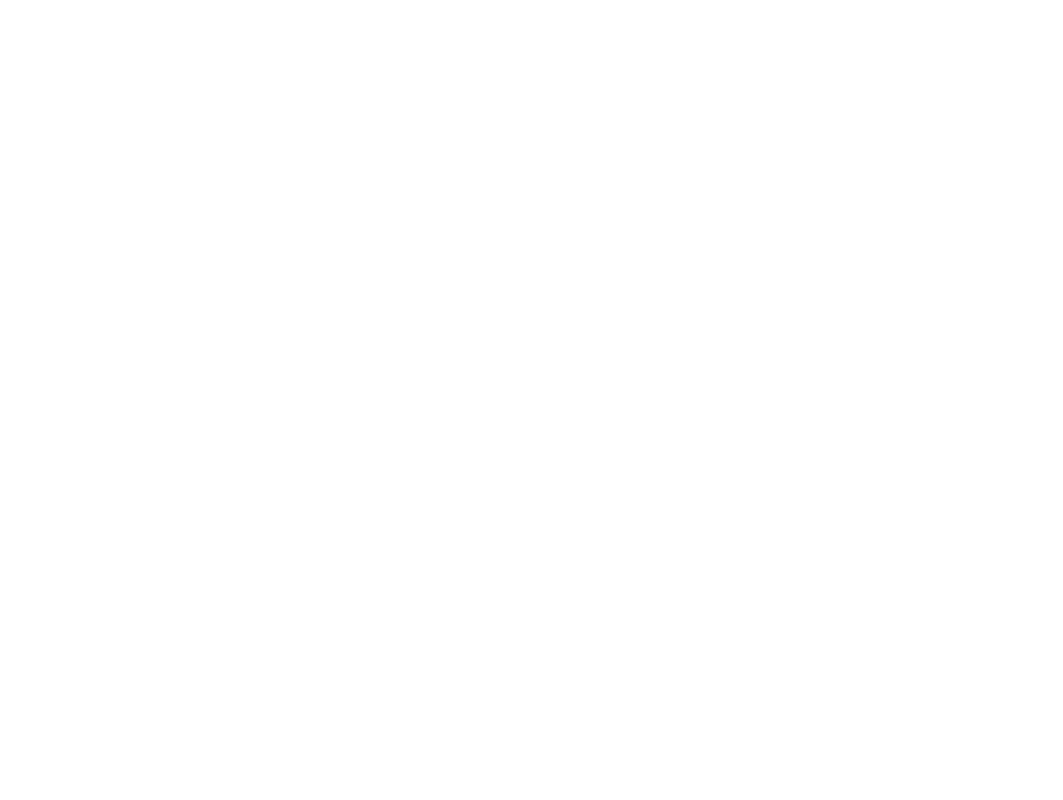
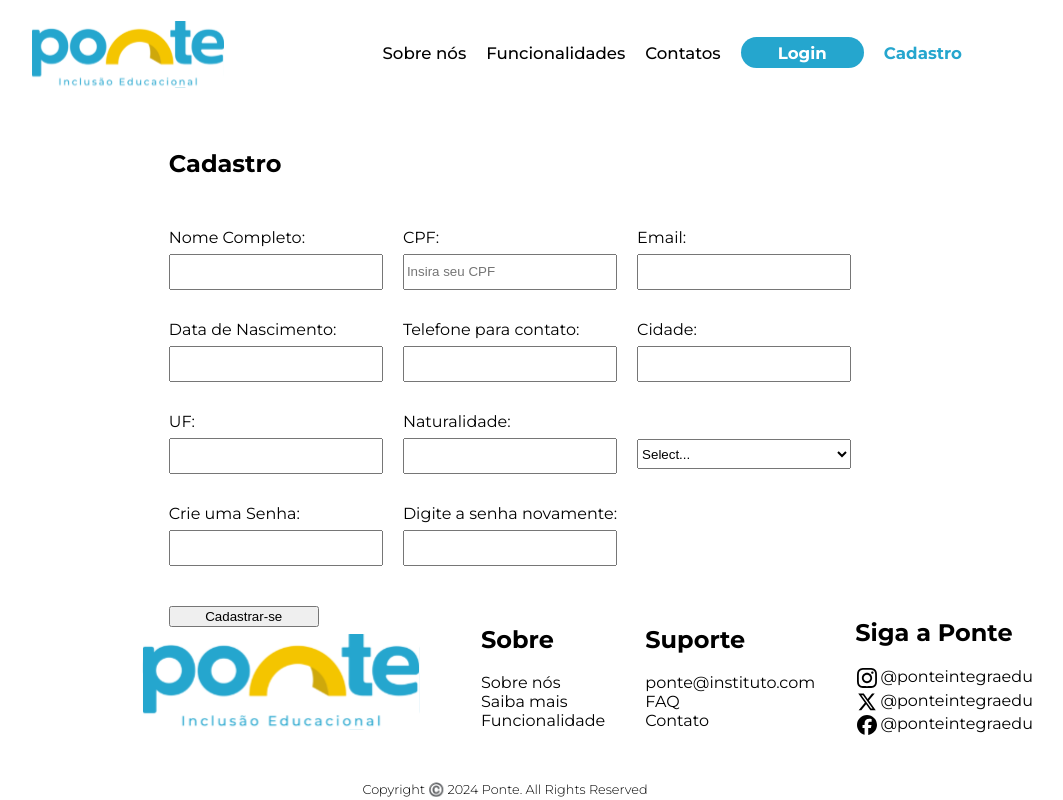
Before and after one commit to Melobreno/Ponte-InclusaoEdu, a React (Vite) app in the folder Ponte/: page /Form in a window 1280 px wide. Before the commit this address had no page. Shown: the whole page, without its empty margins (135-1198 px from the left). Built offline with nearby package versions, Linux system fonts and the light colour scheme.

Commit message:
feat: Construção do componente de formulário e ajuste de posicionamento do componente footer

```diff
--- a/Ponte/package.json
+++ b/Ponte/package.json
@@ -13,6 +13,7 @@
   "dependencies": {
     "react": "^18.3.1",
     "react-dom": "^18.3.1",
+    "react-hook-form": "^7.52.1",
     "react-router-dom": "^6.25.1",
     "styled-components": "^6.1.12"
   },
--- a/Ponte/src/App.jsx
+++ b/Ponte/src/App.jsx
@@ -1,4 +1,4 @@
-import AppRoutes from "./Pages/Routes/AppRoutes.jsx";
+import AppRoutes from "./Routes/AppRoutes";
 function App() {
   return (
     <>
--- a/Ponte/src/Components/molecules/Footer/Footer.jsx
+++ b/Ponte/src/Components/molecules/Footer/Footer.jsx
@@ -6,7 +6,7 @@ import insta from "../../../Assets/instagram.svg";
 
 function Footer() {
   return (
-    <>
+    <S.Section>
       <S.Container>
         <div>
           <img src={img} alt="" />
@@ -44,7 +44,7 @@ function Footer() {
       <S.TextComple>
         <p>Copyright ©️ 2024 Ponte. All Rights Reserved</p>
       </S.TextComple>
-    </>
+    </S.Section>
   );
 }
 export default Footer;
--- a/Ponte/src/Components/molecules/Footer/footerStyle.jsx
+++ b/Ponte/src/Components/molecules/Footer/footerStyle.jsx
@@ -60,3 +60,11 @@ export const TextComple = styled.div`
     font-family: "Montserrat", sans-serif;
   }
 `;
+
+export const Section = styled.section`
+  width: 100%;
+  justify-content: center;
+  margin: 0 auto;
+  position: fixed;
+  bottom: 0;
+`;
--- /dev/null
+++ b/Ponte/src/Components/molecules/Form/index.jsx
@@ -0,0 +1,81 @@
+import { useForm } from "react-hook-form";
+import * as S from "./style";
+function Form() {
+  const { register, handleSubmit } = useForm();
+  function onSubmit(userData) {
+    console.log(userData);
+  }
+  return (
+    <S.FormSection>
+      <form onSubmit={handleSubmit(onSubmit)} className="formContainer">
+        <h1>Cadastro</h1>
+        <div className="formDiv">
+          <label>
+            Nome Completo:
+            <input type="text" {...register("Nome")} />
+          </label>
+
+          <label>
+            CPF:
+            <input
+              type="text"
+              placeholder="Insira seu CPF"
+              {...register("cpf")}
+            />
+          </label>
+
+          <label>
+            Email:
+            <input type="text" id="inputEmail" {...register("email")} />
+          </label>
+          <label>
+            Data de Nascimento:
+            <input type="text" id="inputData" {...register("nasc")} />
+          </label>
+          <label>
+            Telefone para contato:
+            <input type="text" id="inputCont" {...register("contato")} />
+          </label>
+
+          <label>
+            Cidade:
+            <input type="text" id="" {...register("cidade")} />
+          </label>
+          <label>
+            UF:
+            <input type="text" id="inputUf" {...register("UF")} />
+          </label>
+          <label>
+            Naturalidade:
+            <input type="text" id="inputNat" {...register("UF")} />
+          </label>
+          <select
+            name="selectSex"
+            id="selectSex"
+            {...register("sexo", { required: true })}
+          >
+            <option value="0">Select...</option>
+            <option value="Masc">Masculino</option>
+            <option value="Fem">Feminino</option>
+            <option value="Outro">Outro</option>
+          </select>
+          <label>
+            Crie uma Senha:
+            <input type="text" id="inputSenha" {...register("CrieSenha")} />
+          </label>
+          <label htmlFor="">
+            Digite a senha novamente:
+            <input
+              type="text"
+              id="inputSenhaNov"
+              {...register("confirmSenha")}
+            />
+          </label>
+        </div>
+        <button type="submit">Cadastrar-se</button>
+      </form>
+    </S.FormSection>
+  );
+}
+
+export default Form;
--- /dev/null
+++ b/Ponte/src/Components/molecules/Form/style.jsx
@@ -0,0 +1,49 @@
+import styled from "styled-components";
+
+export const FormSection = styled.section`
+  font-family: "Montserrat", sans-serif;
+  margin-left: 10px;
+  display: flex;
+  padding: 1.3rem 20%;
+  justify-content: center;
+
+  .formContainer {
+    display: flex;
+    flex-direction: column;
+    gap: 30px;
+  }
+
+  .formDiv {
+    display: grid;
+    grid-template-columns: 1fr 1fr 1fr;
+    gap: 20px;
+  }
+
+  .formContainer label {
+    display: flex;
+    flex-direction: column;
+    margin-bottom: 10px;
+  }
+
+  .formContainer button {
+    width: 150px;
+  }
+
+  .optionSex {
+    display: flex;
+    flex-direction: row;
+    margin: 1rem 0;
+    gap: 10px;
+  }
+
+  input {
+    margin-top: 7px;
+    height: 30px;
+  }
+
+  select {
+    margin-top: 13px;
+    height: 30px;
+    align-self: center;
+  }
+`;
--- /dev/null
+++ b/Ponte/src/Components/organisms/Form/index.jsx
@@ -0,0 +1,17 @@
+import NavBar from "../NavBar/index";
+import Form from "../../molecules/Form";
+import Footer from "../../molecules/Footer/Footer";
+import { GlobalStyles } from "../../../MainStyles";
+
+function PageForm() {
+  return (
+    <>
+      <GlobalStyles />
+      <NavBar />
+      <Form />
+      <Footer />
+    </>
+  );
+}
+
+export default PageForm;
--- a/Ponte/src/Pages/Routes/AppRoutes.jsx
+++ b/Ponte/src/Routes/AppRoutes.jsx
@@ -1,11 +1,13 @@
 import { BrowserRouter, Routes, Route } from "react-router-dom";
-import Home from "../Home";
+import Home from "../Pages/Home";
+import Formu from "../Components/organisms/Form";
 
 function AppRoutes() {
   return (
     <BrowserRouter>
       <Routes>
-        <Route path="/" element={<Home />}></Route>
+        <Route path="/" exat element={<Home />}></Route>
+        <Route path="/Form" element={<Formu />}></Route>
       </Routes>
     </BrowserRouter>
   );
```
Also changed, not shown: Ponte/src/Components/organisms/Form/styles.jsx (added), 2 other files (tests, documents, lock files or other folders).
